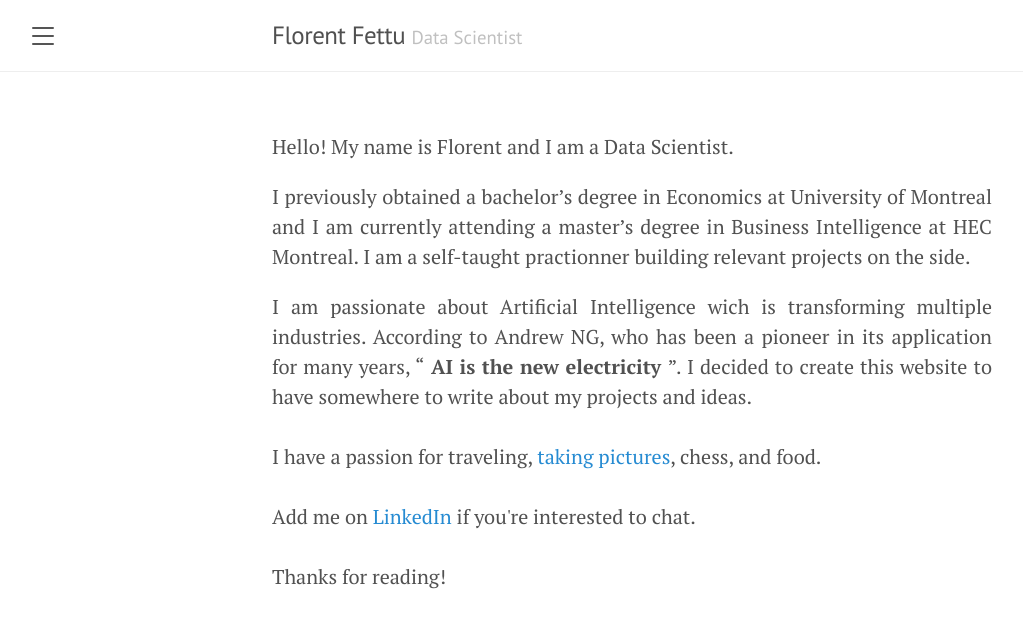
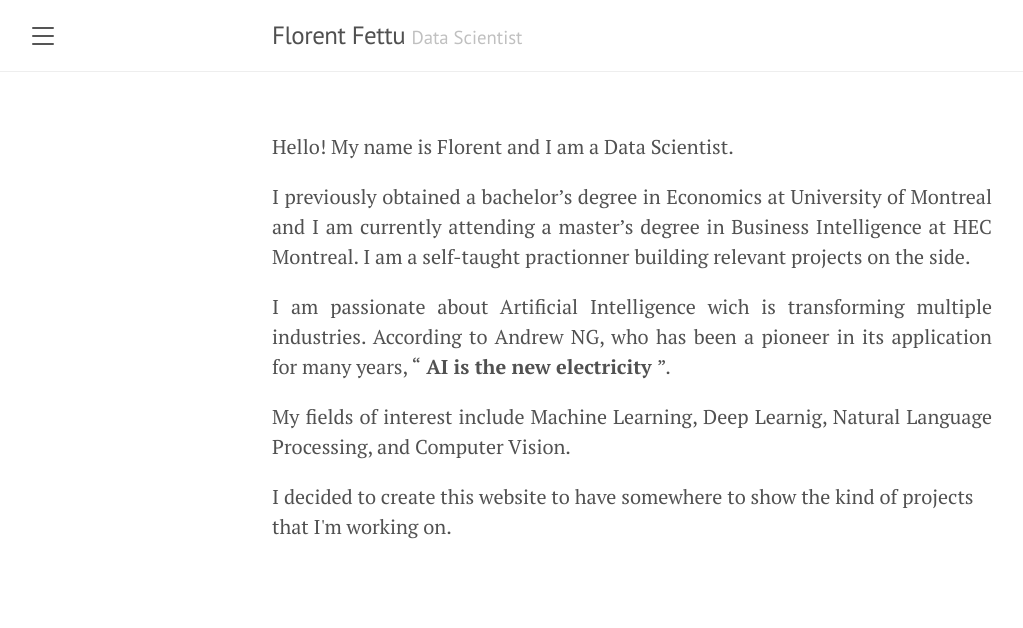
Before and after one commit to florentfettu/florentfettu.github.io, a Jekyll site: the page built from index.html, in a window 1280 px wide. Shown: the top 628 px of the page, without its empty margins (8-1031 px from the left). Built offline with Jekyll 4.4.1, drawn with Linux system fonts in a browser that asks for light colours; nearby versions of some CDN libraries; the list of posts is cut into pages by our own code.

Commit message:
Update index.html

```diff
--- a/index.html
+++ b/index.html
@@ -11,21 +11,6 @@ title: Home
 <p align="justify"> I am passionate about Artificial Intelligence wich is transforming multiple industries. According to Andrew NG, who has been a pioneer in its application for many years,
   <q><b> AI is the new electricity </b></q>.
 
-I decided to create this website to have somewhere to write about my projects and ideas.
+<p align="justify"> My fields of interest include Machine Learning, Deep Learnig, Natural Language Processing, and Computer Vision. </p>
 
-<br />
-<br />
-I have a passion for traveling, <a href="https://www.julienbeaulieu.com">taking pictures</a>, chess, and food.
-
-<br />
-<br />
-
-Add me on <a href="https://www.linkedin.com/in/julienbeaulieu/">LinkedIn</a> if you're interested to chat.
-
-<br />
-<br />
-
-Thanks for reading!
-
-<br />
-<br />
+<p> I decided to create this website to have somewhere to show the kind of projects that I'm working on. </p>
```
